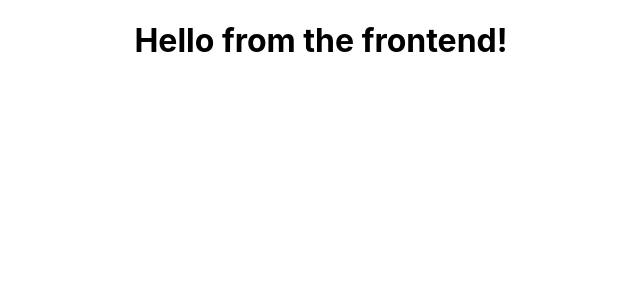
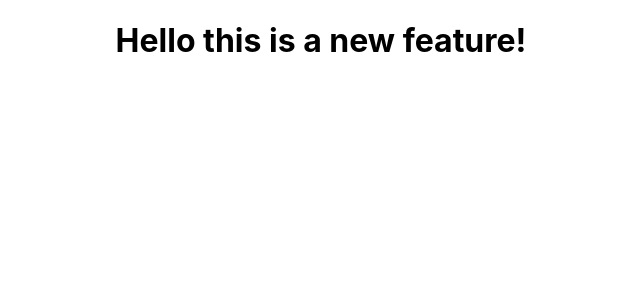
Before and after one commit to jimma-rs/tob-parser, a React (Create React App) app in the folder client/: page / in a window 1280 px wide. Shown: the top 300 px of the page, without its empty margins (319-959 px from the left). Built offline with nearby package versions, Linux system fonts and the light colour scheme; no server answers.

Commit message:
Testing heroku deploy

```diff
--- a/client/src/App.js
+++ b/client/src/App.js
@@ -17,7 +17,7 @@ class App extends Component {
   render() {
     return (
       <div className="App">
-      <h1>Hello from the frontend!</h1>
+      <h1>Hello this is a new feature!</h1>
     <h1>{this.state.response.body}</h1>
     </div>
   );
```
